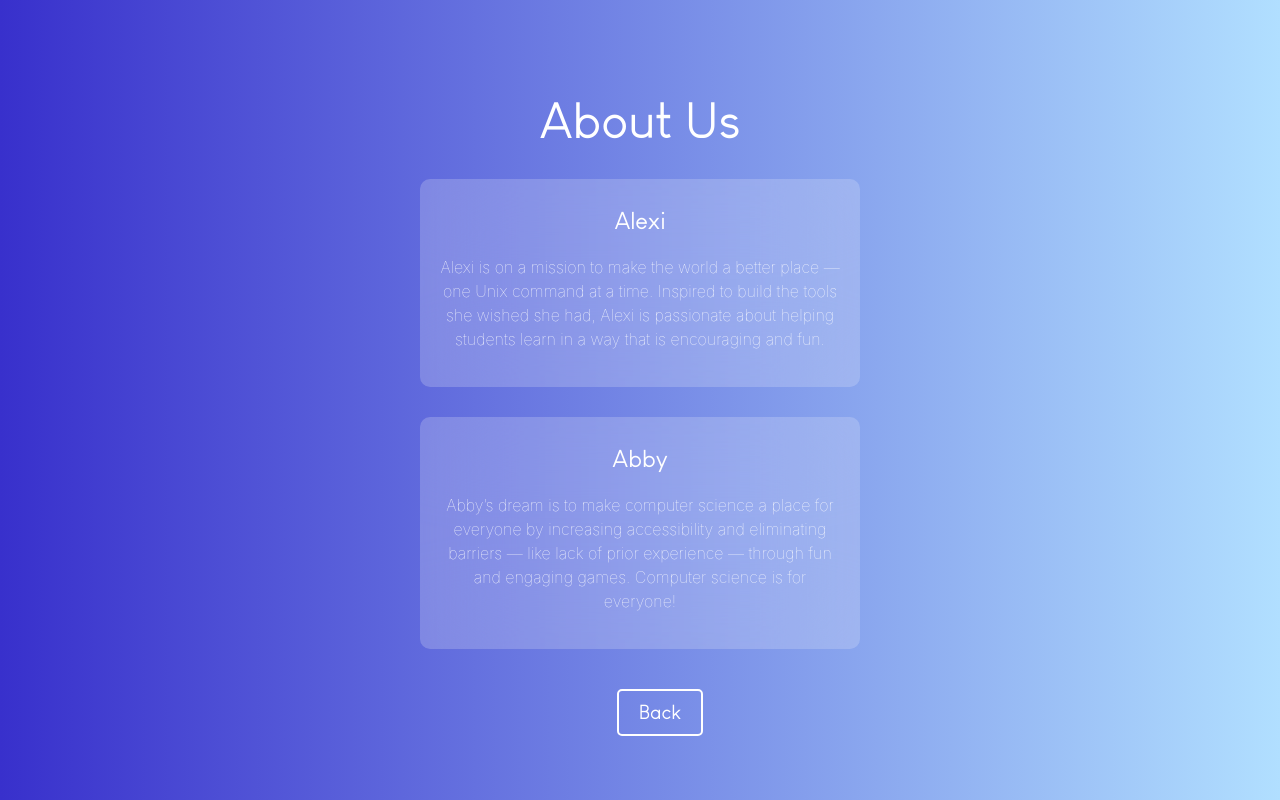
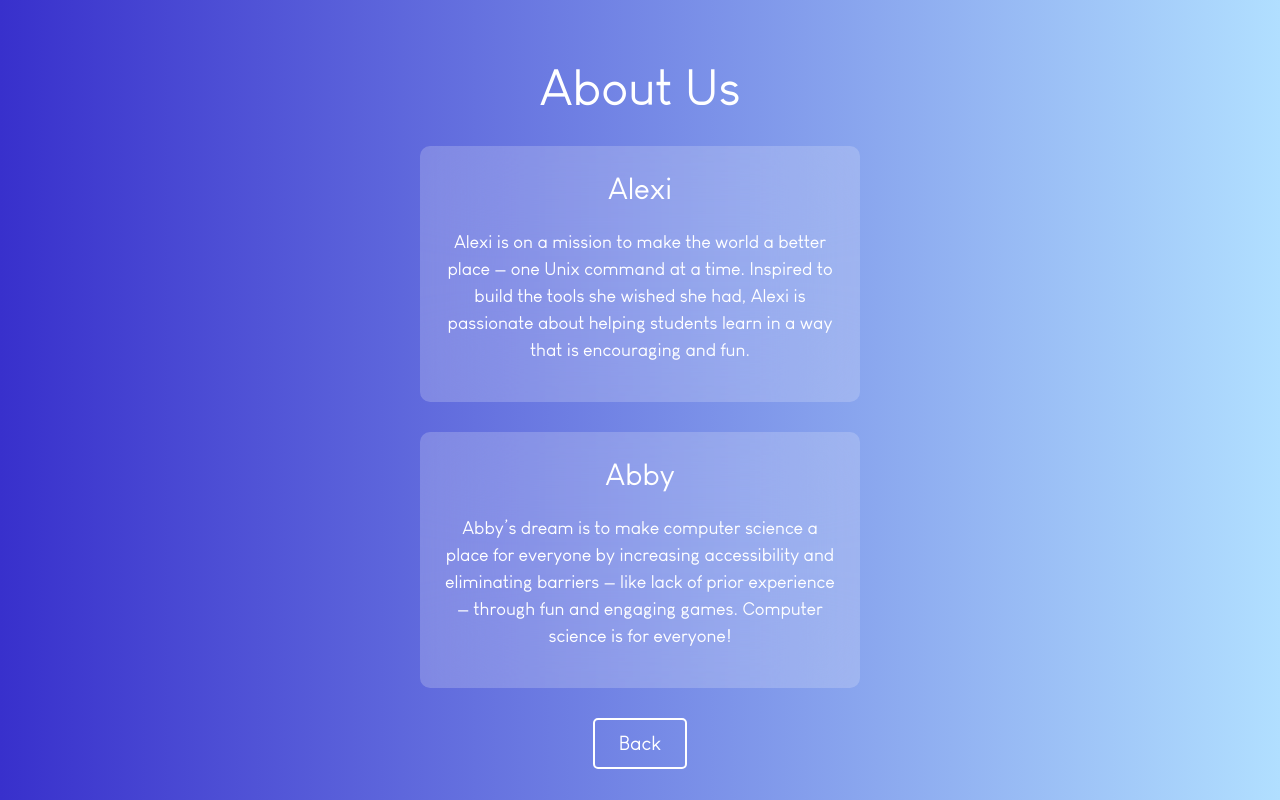
Before and after one commit to AlexiAndAbi/Navigator, a React (Vite) app in the folder Navigator/: page /#/about in a window 1280 px wide. Built offline with nearby package versions, Linux system fonts and the light colour scheme.

Commit message:
more output corrections

```diff
--- a/Navigator/src/pages/Homepage/Homepage.css
+++ b/Navigator/src/pages/Homepage/Homepage.css
@@ -84,16 +84,15 @@
   transition: background-color 0.3s, color 0.3s; /* Smooth transition for hover effect */
 }
 
-.back-button {
+.return-button {
   font-family: "LGC"; /* Use the same font */
   color: white; /* Text color */
   background-color: transparent; /* Transparent background */
   border: 2px solid white; /* White outline */
-  padding: 10px 20px; /* Add some padding */
   font-size: 20px; /* Font size for the button */
+  margin-top: 30px;
   cursor: pointer; /* Change cursor to pointer on hover */
   border-radius: 5px; /* Slightly rounded corners */
-  margin-top: 40px; /* Space above the button */
   transition: background-color 0.3s, color 0.3s; /* Smooth transition for hover effect */
 }
 
@@ -131,13 +130,13 @@
 .name {
   font-family: "LGC";
   color: white;
-  font-size: 24px;
+  font-size: 30px;
   margin-bottom: 0px;
+  margin-top: 20px;
 }
 
 .blurb {
-  font-family: "LGC"f;
+  font-family: "LGC";
   color: white;
-  font-size: 16px;
-  font-weight: 100;
+  font-size: 18px;
 }
--- a/Navigator/src/pages/Homepage/about.jsx
+++ b/Navigator/src/pages/Homepage/about.jsx
@@ -32,7 +32,7 @@ const About = () => {
           </p>
         </div>
       </div>
-      <button className="back-button" onClick={handleBackClick}>
+      <button className="return-button" onClick={handleBackClick}>
         Back
       </button>
     </div>
--- a/Navigator/src/pages/unit1/level4/page2.jsx
+++ b/Navigator/src/pages/unit1/level4/page2.jsx
@@ -187,7 +187,7 @@ function Page2() {
                     disabled={correctAnswers.question2}
                   />
                 </div>
-                <p className="fade-in">
+                <p className="fade-in unique-font">
                   <pre>{responses.question2}</pre>
                 </p>
               </>
--- a/Navigator/src/pages/unit1/level4/page3.jsx
+++ b/Navigator/src/pages/unit1/level4/page3.jsx
@@ -189,7 +189,7 @@ function Page3() {
                     disabled={correctAnswers.question2}
                   />
                 </div>
-                <p className="fade-in">
+                <p className="fade-in unique-font">
                   <pre>{responses.question2}</pre>
                 </p>
               </>
--- a/Navigator/src/pages/unit1/level4/page4.jsx
+++ b/Navigator/src/pages/unit1/level4/page4.jsx
@@ -189,7 +189,7 @@ function Page4() {
                     disabled={correctAnswers.question2}
                   />
                 </div>
-                <p className="fade-in">
+                <p className="fade-in unique-font">
                   <pre>{responses.question2}</pre>
                 </p>
               </>
--- a/Navigator/src/pages/unit1/level4/page5.jsx
+++ b/Navigator/src/pages/unit1/level4/page5.jsx
@@ -184,7 +184,7 @@ function Page5() {
                     disabled={correctAnswers.question2}
                   />
                 </div>
-                <p className="fade-in">
+                <p className="fade-in unique-font">
                   <pre>{responses.question2}</pre>
                 </p>
               </>
--- a/Navigator/src/pages/unit1/level4/page6.jsx
+++ b/Navigator/src/pages/unit1/level4/page6.jsx
@@ -152,7 +152,7 @@ function Page6() {
             ref={inputRef}
           />
         </div>
-        <p className="fade-in">
+        <p className="fade-in unique-font">
           <pre>{isMoreActive ? displayText : response}</pre>
         </p>
 
--- a/Navigator/src/pages/unit1/level4/page7.jsx
+++ b/Navigator/src/pages/unit1/level4/page7.jsx
@@ -231,7 +231,7 @@ function Page7() {
                 disabled={correctAnswers.question2 || showPrompt}
               />
             </div>
-            <p className="fade-in">
+            <p className="fade-in unique-font">
               <pre>{responses.question2}</pre>
             </p>
             {showPrompt && (
--- a/Navigator/src/pages/unit1/level4/page8.jsx
+++ b/Navigator/src/pages/unit1/level4/page8.jsx
@@ -195,7 +195,7 @@ function Page8() {
                     disabled={correctAnswers.question2}
                   />
                 </div>
-                <p className="fade-in">
+                <p className="fade-in unique-font">
                   <pre>{responses.question2}</pre>
                 </p>
               </>
--- a/Navigator/src/pages/unit1/level4/page9.jsx
+++ b/Navigator/src/pages/unit1/level4/page9.jsx
@@ -264,7 +264,7 @@ function Page9() {
                 disabled={correctAnswers.question3 || showPrompt}
               />
             </div>
-            <p className="fade-in">
+            <p className="fade-in unique-font">
               <pre>{responses.question3}</pre>
             </p>
             {showPrompt && (
```
